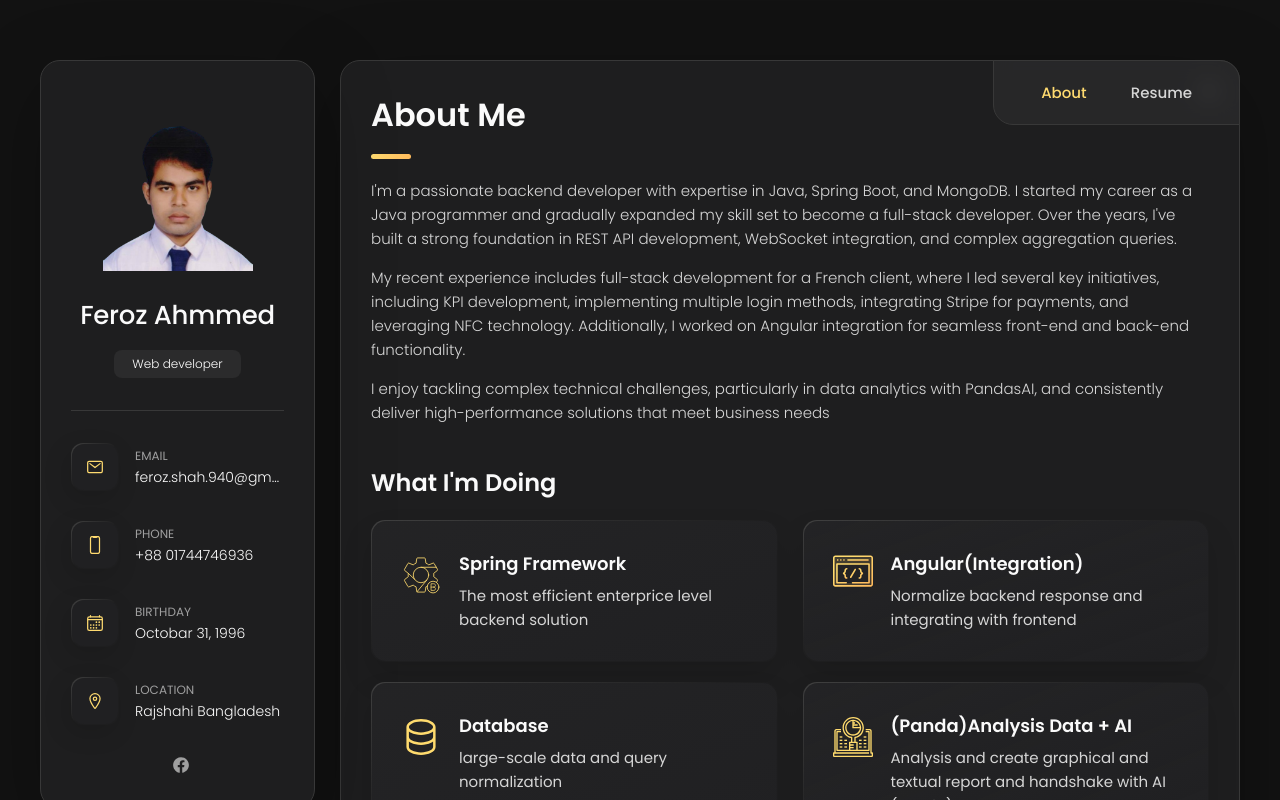
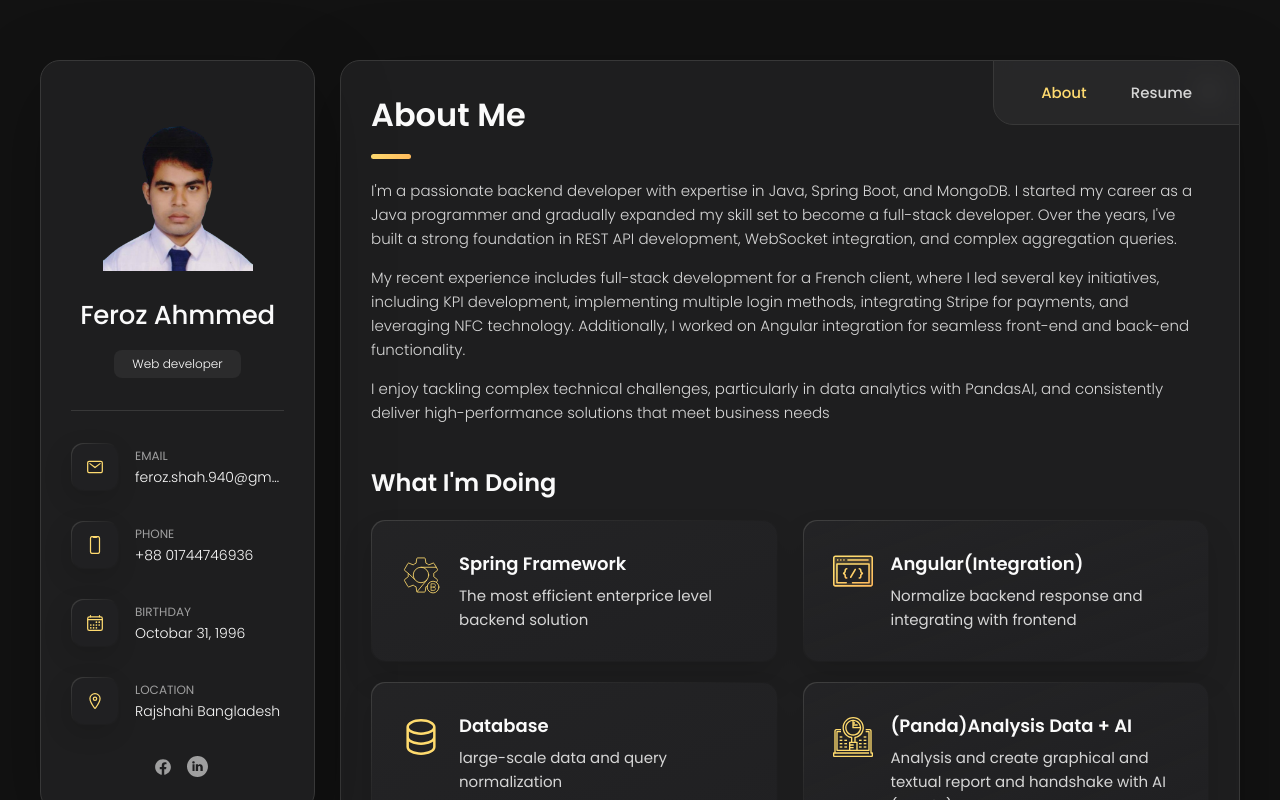
Before and after one commit to ferozahd/portfolio, a plain HTML site: page index.html in a window 1280 px wide. Shown: the top 800 px of the page. Drawn offline with nearby package versions, Linux system fonts and the light colour scheme; a script that the page names is missing.

Commit message:
added : LinkedIn link

```diff
--- a/index.html
+++ b/index.html
@@ -133,17 +133,13 @@
             </a>
           </li>
 
-          <!-- <li class="social-item">
-            <a href="#" class="social-link">
-              <ion-icon name="logo-twitter"></ion-icon>
+
+
+          <li class="social-item">
+            <a href="https://www.linkedin.com/in/ferozahd" class="social-link">
+              <img style="height: 21px;" src="./assets/images/linkedIn.svg">
             </a>
           </li>
-
-          <li class="social-item">
-            <a href="#" class="social-link">
-              <ion-icon name="logo-instagram"></ion-icon>
-            </a>
-          </li> -->
 
         </ul>
 
```
Also changed, not shown: assets/images/linkedIn.svg (added).
